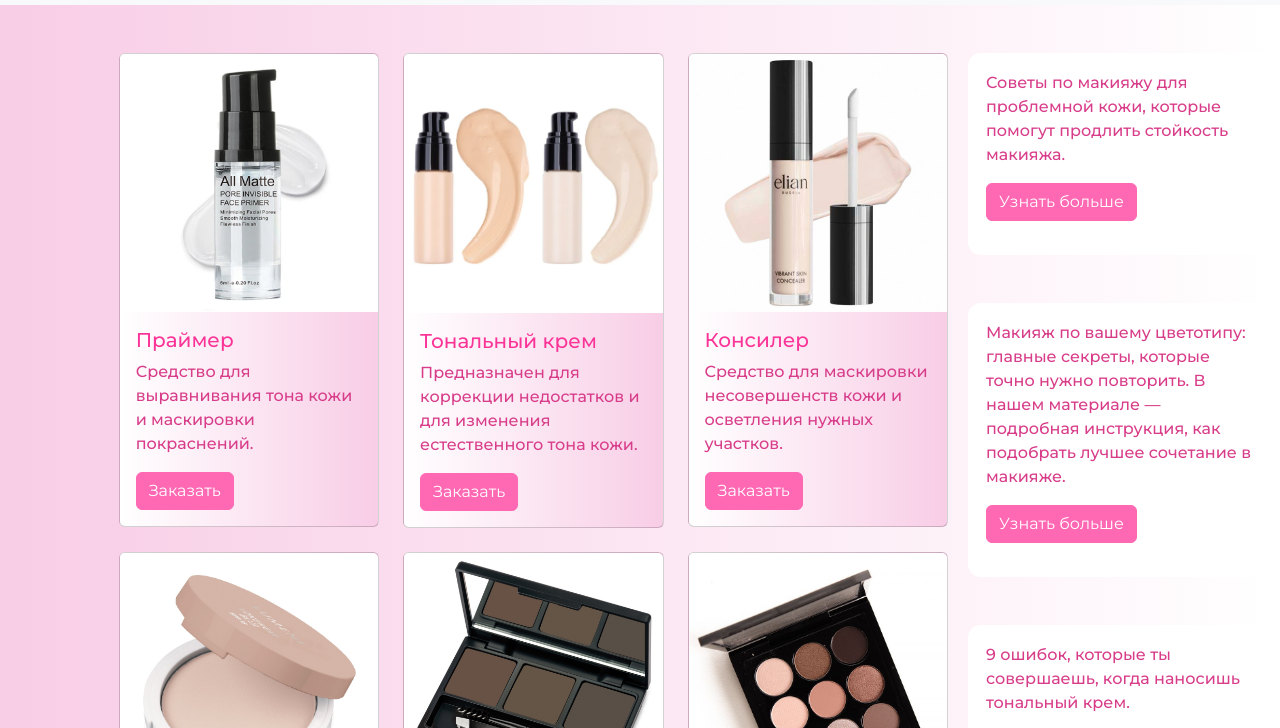
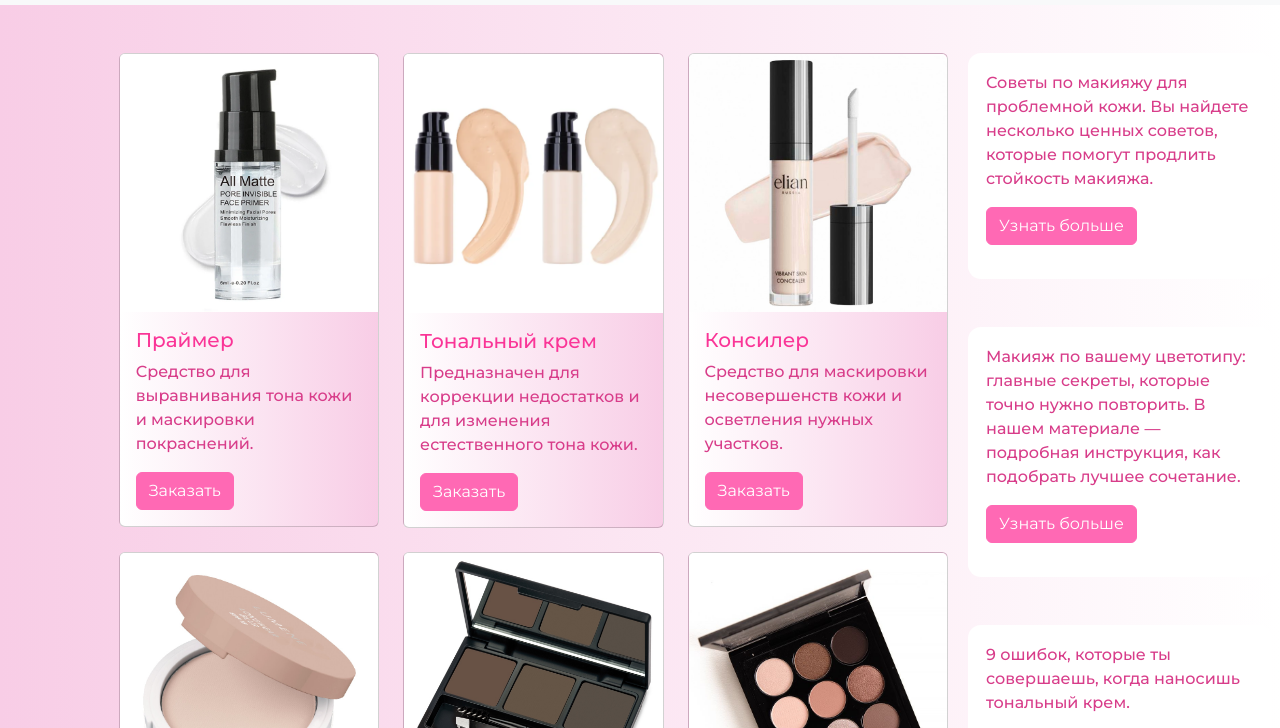
Before and after one commit to moukisnuf/moukisnuf.github.io, a plain HTML site: page pricing.html in a window 1280 px wide. Shown: the part 61-789 px from the top of the page. Drawn offline with nearby package versions, Linux system fonts and the light colour scheme.

Commit message:
pricing.html

```diff
--- a/pricing.html
+++ b/pricing.html
@@ -204,7 +204,7 @@
         <div class="col-lg-3 col-md-12">
           <div class="row px-2">
             <div class="col-lg-12 sidebar my-4">
-              <p>Советы по макияжу для проблемной кожи, которые помогут продлить
+              <p>Советы по макияжу для проблемной кожи. Вы найдете несколько ценных советов, которые помогут продлить
                 стойкость макияжа.</p>
 
               <p class="d-inline-flex gap-1">
@@ -221,7 +221,7 @@
             </div>
             <div class="col-lg-12 sidebar my-4">
               <p>Макияж по вашему цветотипу: главные секреты, которые точно нужно повторить.
-                В нашем материале — подробная инструкция, как подобрать лучшее сочетание в макияже.</p>
+                 В нашем материале — подробная инструкция, как подобрать лучшее сочетание.</p>
 
                 <p class="d-inline-flex gap-1">
                   <a class="btn btn-primary" data-bs-toggle="collapse" href="#collapseExample2" role="button" aria-expanded="false" aria-controls="collapseExample">
@@ -252,7 +252,7 @@
             </div>
             <div class="col-lg-12 sidebar my-4">
               <p>Как ухаживать за кожей, чтобы она была идеальной, а макияж дольше держался
-                Краткое руководство о правильном ежедневном уходе за кожей.</p>
+                Краткое руководство о правильном ежедневном уходе за кожей. </p>
 
                   <p class="d-inline-flex gap-1">
                     <a class="btn btn-primary" data-bs-toggle="collapse" href="#collapseExample4" role="button" aria-expanded="false" aria-controls="collapseExample">
```
